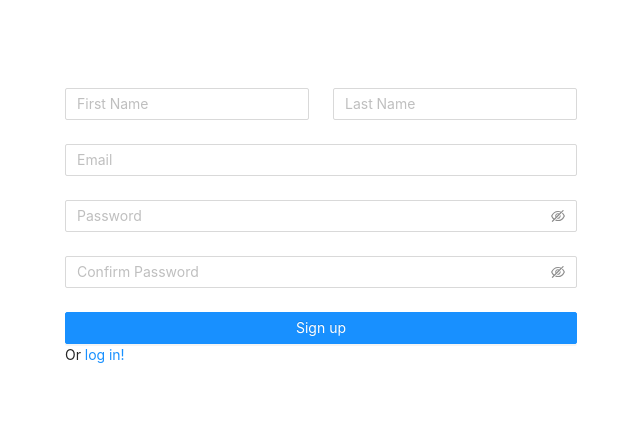
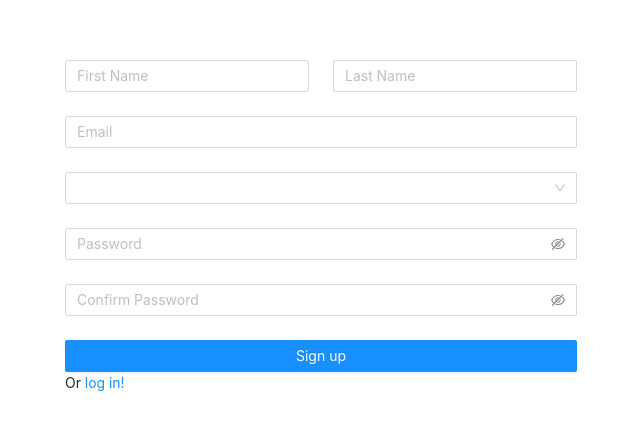
Before and after one commit to lethuccrma/cms-fe, a React (Create React App) app: page /signup in a window 1280 px wide. Shown: the part 161-590 px from the top of the page, without its empty margins (319-959 px from the left). Built offline with nearby package versions, Linux system fonts and the light colour scheme; no server answers.

Commit message:
feat: register add role

```diff
--- a/src/pages/Signup/index.tsx
+++ b/src/pages/Signup/index.tsx
@@ -1,4 +1,4 @@
-import { Button, Col, Form, Input, Row, Space, Typography } from 'antd';
+import { Button, Col, Form, Input, Row, Select, Space, Typography } from 'antd';
 import React, { useEffect, useState } from 'react';
 import axios from 'axios';
 
@@ -8,6 +8,9 @@ import { SIGNUP } from '../../configs/server';
 import { useNavigate } from 'react-router-dom';
 import { useSelector } from 'react-redux';
 import { AuthState } from '../../redux/auth/auth.slice';
+import { USER_ROLE } from '../../types/IUser';
+
+const {Option} = Select;
 
 export default function index() {
   const [form] = Form.useForm();
@@ -37,9 +40,9 @@ export default function index() {
 
   const navigate = useNavigate();
   const onFinish = (values: any) => {
-    const { email, password, firstName, lastName } = values;
+    const { email, password, firstName, lastName, role } = values;
     setOnLoading(true);
-    UnauthorizedAPI.post(SIGNUP, { email, password, firstName, lastName })
+    UnauthorizedAPI.post(SIGNUP, { email, password, firstName, lastName, role })
       .then((res) => {
         setErrorText('');
         navigate('/login');
@@ -96,6 +99,25 @@ export default function index() {
               ]}
             >
               <Input placeholder="Email" />
+            </Form.Item>
+          </Col>
+        </Row>
+        <Row gutter={24}>
+          <Col span={24}>
+            <Form.Item
+              name="role"
+              rules={[
+                {
+                  required: true,
+                  message: 'Please select role',
+                },
+              ]}
+            >
+              <Select>
+                <Option value={USER_ROLE.ADMIN}>Admin</Option>
+                <Option value={USER_ROLE.AUTHOR}>Author</Option>
+                <Option value={USER_ROLE.EDITOR}>Editor</Option>
+              </Select>
             </Form.Item>
           </Col>
         </Row>
```
